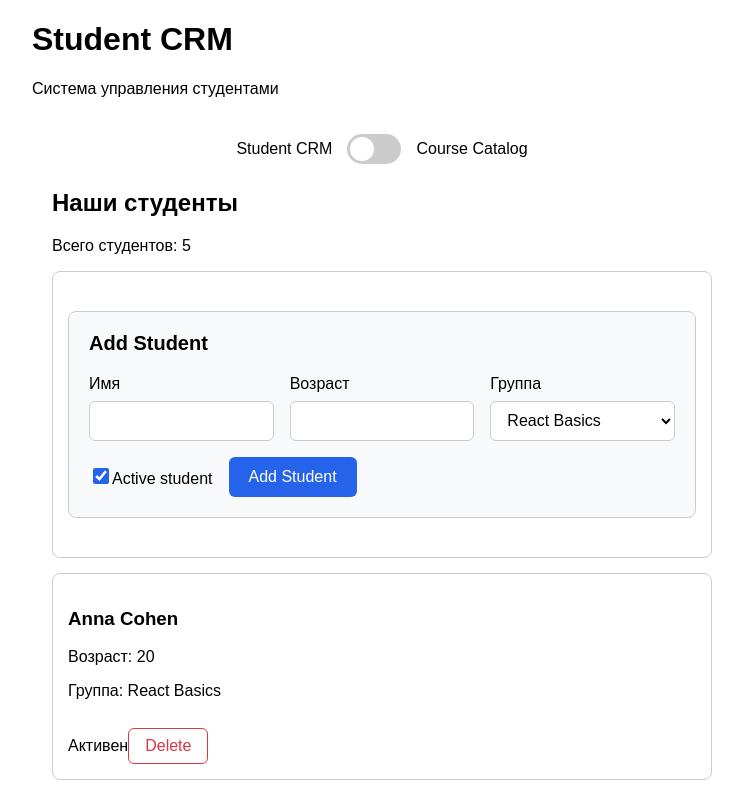
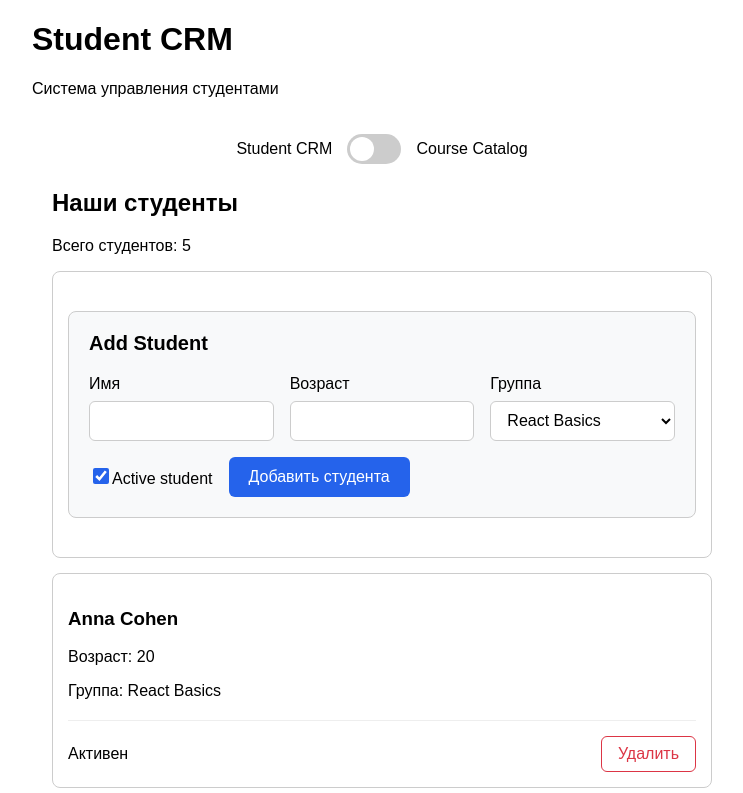
Before and after one commit to no13exit/student-crm, a React (Vite) app: page / in a window 1280 px wide. Shown: the top 793 px of the page, without its empty margins (258-1001 px from the left). Built offline with nearby package versions, Linux system fonts and the light colour scheme.

Commit message:
ui improvements

```diff
--- a/src/App.css
+++ b/src/App.css
@@ -212,3 +212,18 @@
   background-color: #dc3545;
   color: white;
 }
+/* Student card actions */
+
+.student-card-actions {
+  display: flex;
+  justify-content: space-between;
+  align-items: center;
+  gap: 20px;
+  margin-top: 20px;
+  padding-top: 15px;
+  border-top: 1px solid #eee;
+}
+
+.student-card-actions .delete-student-btn {
+  margin-top: 0;
+}
--- a/src/students/StudentCard.jsx
+++ b/src/students/StudentCard.jsx
@@ -9,18 +9,20 @@ function StudentCard({ student, onDelete }) {
 			<p>Возраст: {student.age}</p>
 			<p>Группа: {student.group}</p>
 
-			<StatusBadge isActive={student.isActive} />
-
 			{student.age < 18 && (
 				<p>Несовершеннолетний студент</p>
 			)}
 
-			<button
-				className="delete-student-btn"
-				onClick={() => onDelete(student.id)}
-			>
-				Delete
-			</button>
+			<div className="student-card-actions">
+				<StatusBadge isActive={student.isActive} />
+
+				<button
+					className="delete-student-btn"
+					onClick={() => onDelete(student.id)}
+				>
+					Удалить
+				</button>
+			</div>
 		</Card>
 	);
 }
--- a/src/students/StudentForm.jsx
+++ b/src/students/StudentForm.jsx
@@ -85,7 +85,7 @@ function StudentForm({ onAdd }) {
 					</div>
 
 					<button className="add-student-btn" type="submit">
-						Add Student
+						 Добавить студента
 					</button>
 				</div>
 			</form>
```
